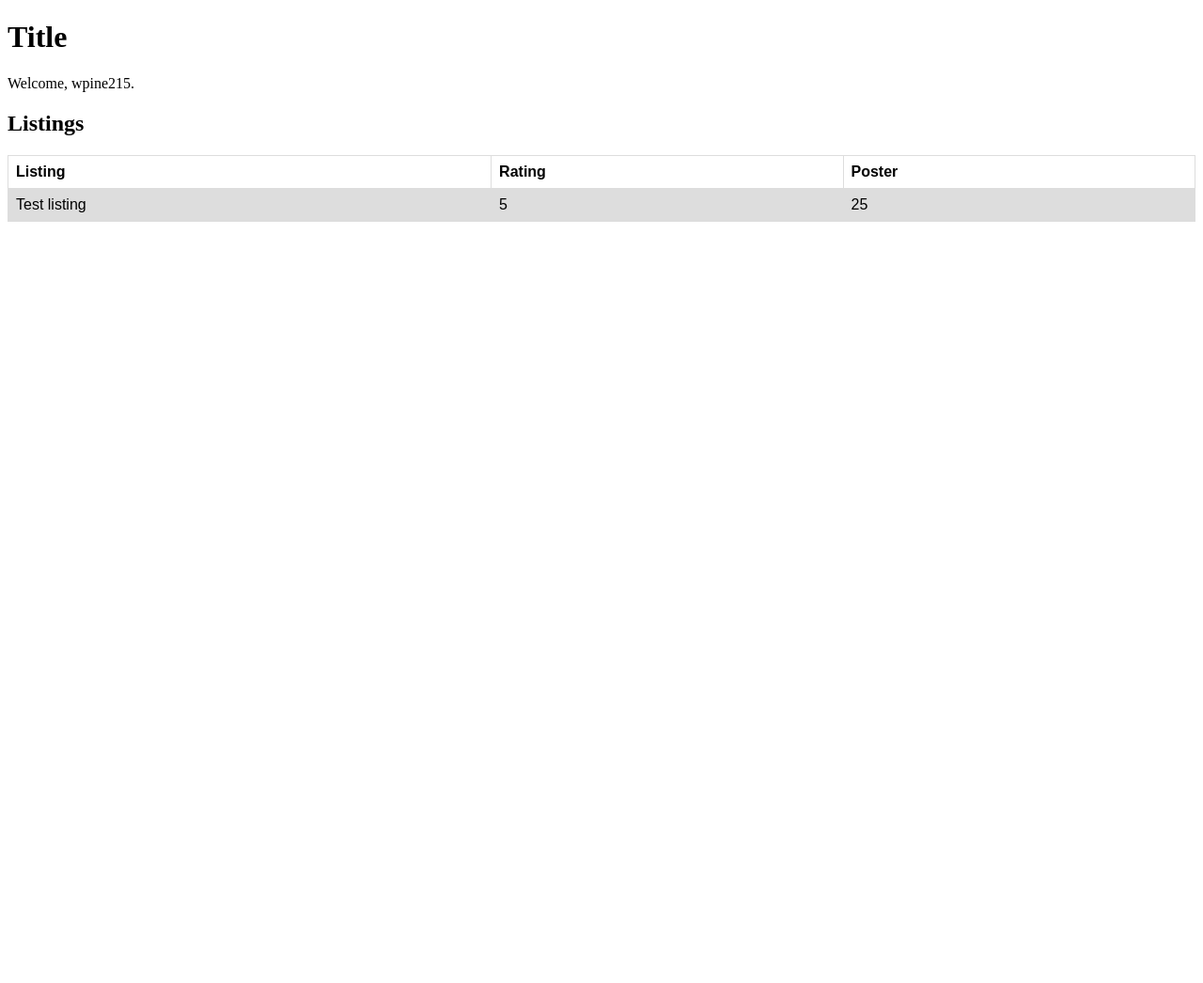
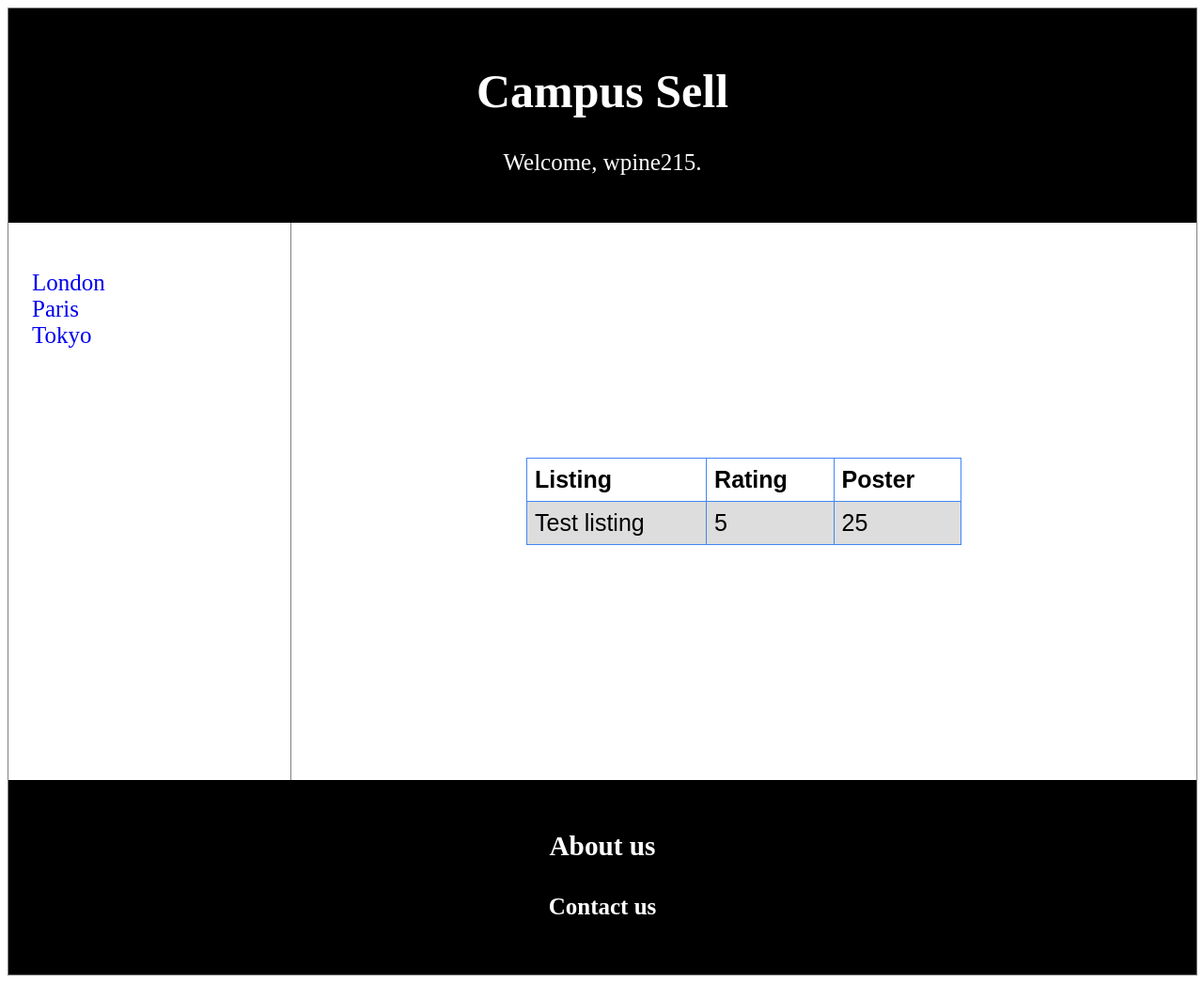
Before and after one commit to justinkwan20/fora, a Django app: page / in a window 1280 px wide. Shown: the whole page at 94% size. Before the commit the page ends 236 px from the top, so only its background shows below. Run offline with Django 3.2, Linux system fonts and the light colour scheme; data comes from the database, SQL or seed files in the repository.

Commit message:
Redesigned listings page

```diff
--- a/src/hth2018/web/templates/web/index.html
+++ b/src/hth2018/web/templates/web/index.html
@@ -1,8 +1,38 @@
 <!DOCTYPE html>
 <html>
 <head>
-    <title>Listings</title>
+    <title>Campus Sell</title>
     <style>
+
+    div.container {
+      width: 100%;
+      border: 1px solid gray;
+      font-size: 25px;
+    }
+
+    nav {
+      float: left;
+      max-width: 160px;
+      margin: 0;
+      padding: 1em;
+    }
+
+    nav ul {
+      list-style-type: none;
+      padding: 0;
+    }
+
+    nav ul a {
+      text-decoration: none;
+    }
+
+    article {
+      margin-left: 300px;
+      border-left: 1px solid gray;
+      padding: 10em;
+      overflow: hidden;
+    }
+
     table {
       font-family: arial, sans-serif;
       border-collapse: collapse;
@@ -10,7 +40,7 @@
     }
 
     td, th {
-      border: 1px solid #dddddd;
+      border: 1px solid #4286f4;
       text-align: left;
       padding: 8px;
     }
@@ -18,14 +48,31 @@
     tr:nth-child(even) {
       background-color: #dddddd;
     }
+
+    header, footer {
+      padding: 1em;
+      color: white;
+      background-color: black;
+      clear: left;
+      text-align: center;
+    }
+
     </style>
 </head>
 <body>
-    <h1>Title</h1>
+<div class="container">
+  <header>
+    <h1>Campus Sell</h1>
     <p>Welcome, {{ username }}.</p>
-
-    <h2>Listings</h2>
-
+  </header>
+  <nav>
+  <ul>
+    <li><a href="#">London</a></li>
+    <li><a href="#">Paris</a></li>
+    <li><a href="#">Tokyo</a></li>
+  </ul>
+</nav>
+  <article>
     <table>
       <tr>
         <th>Listing</th>
@@ -39,6 +86,11 @@
         <td>{{ price }}</td>
       </tr>
     </table>
+  </article>
+
+<footer> <h3> About us </h3>
+   <h4>Contact us</h4></footer>
+</div>
     <!--<p>Thanks for placing an order from {{ company }}. It's scheduled to ship on {{ s\
 hip_date|date:"F j, Y" }}.</p>
     <p>Here are the items you've ordered:</p>
```
Lines whose indentation alone changed are shown as unchanged.
